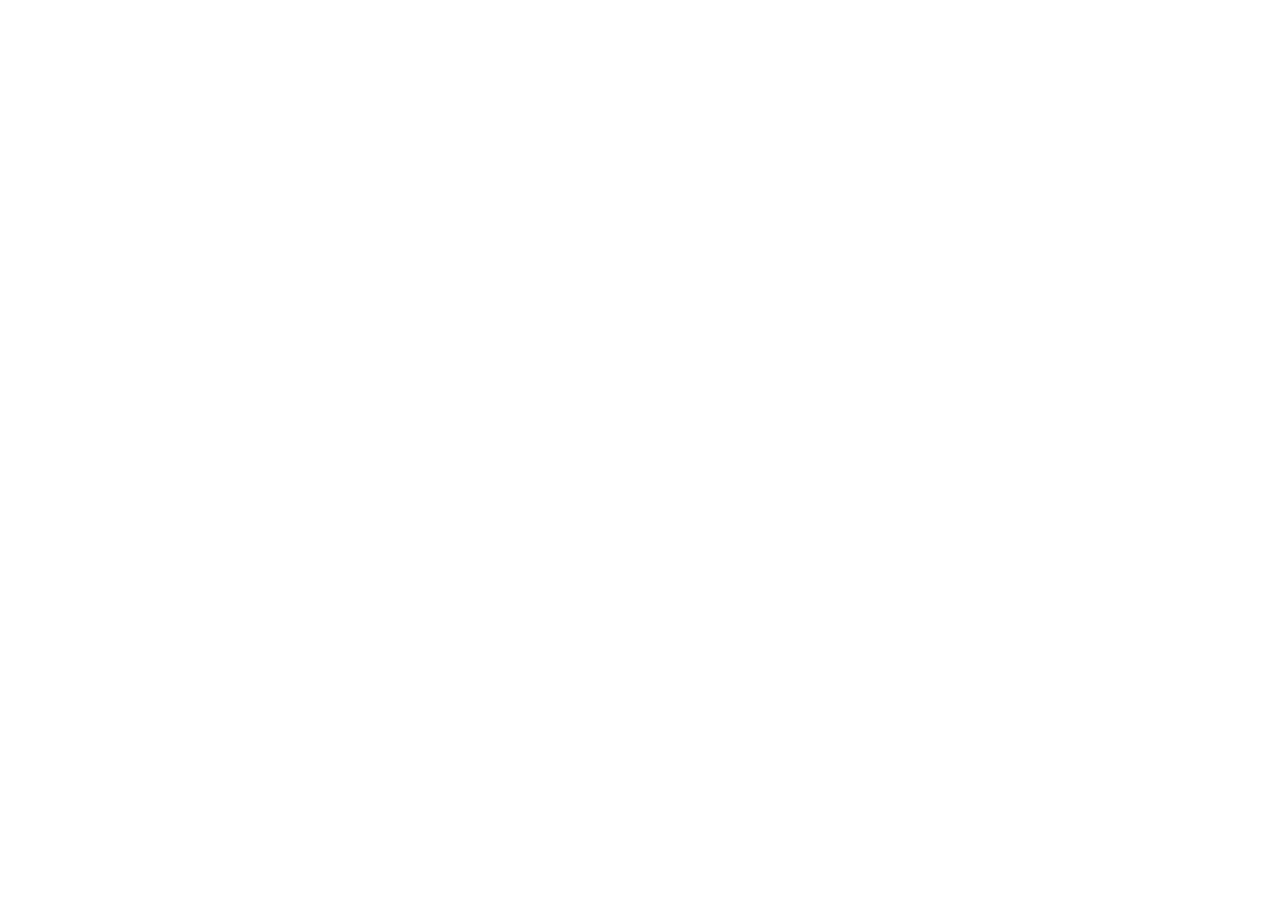
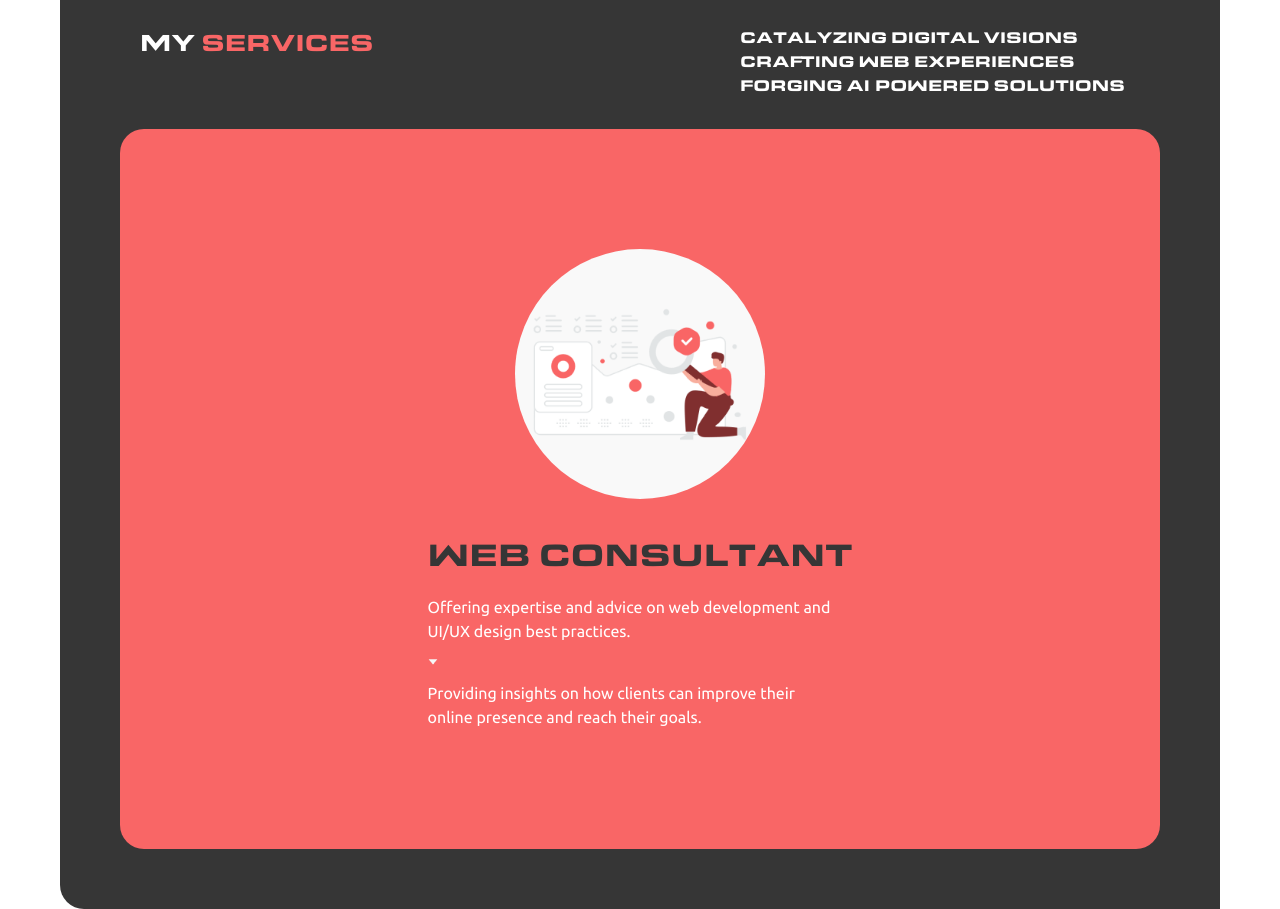
Before and after one commit to XhOwais/Personal-Portfolio-Website, a React (Vite) app: page / in a window 1280 px wide. Shown: the part 2180-3089 px from the top of the page. Before the commit the page ends 2085 px from the top, so only its background shows below. Built offline with nearby package versions, Linux system fonts and the light colour scheme.

Commit message:
Services section added

```diff
--- a/src/App.jsx
+++ b/src/App.jsx
@@ -1,12 +1,14 @@
 import Aboutme from "./Subcomponents/Aboutme";
 import Header from "./Subcomponents/Header";
 import Hero from "./Subcomponents/Hero";
+import Services from "./Subcomponents/Services";
 export default function App() {
   return (
     <>
       <Header/>
       <Hero/>
       <Aboutme/>
+      <Services/>
     </>
   )
 }
--- /dev/null
+++ b/src/Subcomponents/Services.jsx
@@ -0,0 +1,39 @@
+import './Services.css'
+import Polygon from '../assets/Polygon.png'
+import webConsultant from '../assets/WebConsultant.png'
+export default function Services (){
+    const servicesTagline  =  'Catalyzing Digital  Visions: Crafting Web Experiences, Forging AI-Powered Solutions. ';
+    const Services = [
+    {
+     name: 'Web Consultant',
+     about1: 'Offering expertise and advice on web development and UI/UX design best practices.',
+     about2: 'Providing insights on how clients can improve their online presence and reach their goals.',
+     img: webConsultant,
+    },
+]
+    return(
+    <>
+    <div className=" w-auto h-full bg-first rounded-tl-3xl rounded-tr-3xl rounded-bl-3xl mt-60  Pc:mx-120 Pc:pb-60 Desktop:mx-60 Desktop:pb-60 laptop:mx-60 laptop:pb-60 mobile:mx-60 smallmobile:mx-25">
+    <ul className=' w-auto flex justify-between mobile:flex-col mobile:pb-32 smallmobile:flex-col Pc:mx-120  Desktop:mx-80 laptop:mx-80 laptop:pt-60 mobile:mx-60 mobile:pt-42 smallmobile:mx-30 Pc:pt-60 Desktop:pt-60 default:pt-60'>
+        <li className=' font-heading text-32 laptop:text-24 mobile:pb-16 text-hover'><h1><span className=' text-white'>My</span> Services</h1></li>
+        <li className=' font-heading text-20 laptop:text-16 text-white Pc:w-709 Desktop:w-563 laptop:w-400'><p>{servicesTagline}</p></li>
+    </ul>
+    <div className=' w-auto h-auto bg-second rounded-3xl Pc:mx-120 Pc:py-60 Pc:mt-52  Desktop:mx-60 Desktop:py-60 Desktop:mt-32 laptop:mx-60 laptop:mt-32 mobile:mx-60 mobile:py-60 smallmobile:mx-25'>
+    {Services.map((item, index) => (
+  <div key={index} className=' flex justify-between items-center mobile:flex-col-reverse smallmobile:flex-col-reverse h-full Pc:px-120 Desktop:px-100 laptop:flex-col-reverse laptop:h-auto laptop:py-60 mobile:px-120'>
+    <div>
+      <h2 className=' font-heading text-32 mobile:text-24 mobile:w-215 text-heading mb-16'>{item.name}</h2>
+      <ul className=' Desktop:w-414'>
+        <li className=' font-body text-16 text-white pb-16'>{item.about1}</li>
+        <li><img src={Polygon} alt="" srcSet="" /></li>
+        <li className=' font-body text-16 text-white pt-16'>{item.about2}</li>
+      </ul>
+    </div>
+    <div className=' w-400 h-400 laptop:w-250  laptop:h-250 mobile:w-230 mobile:h-230 mobile:mb-16 rounded-full flex justify-center items-center bg-section laptop:mb-32 '><img src={item.img} alt="" srcSet="" /></div>
+  </div>
+))}
+    </div>
+    </div>
+    </>
+    )
+}
```
Also changed, not shown: src/Subcomponents/Services.css (added), src/assets/Polygon.png (added), src/assets/WebConsultant.png (added).
